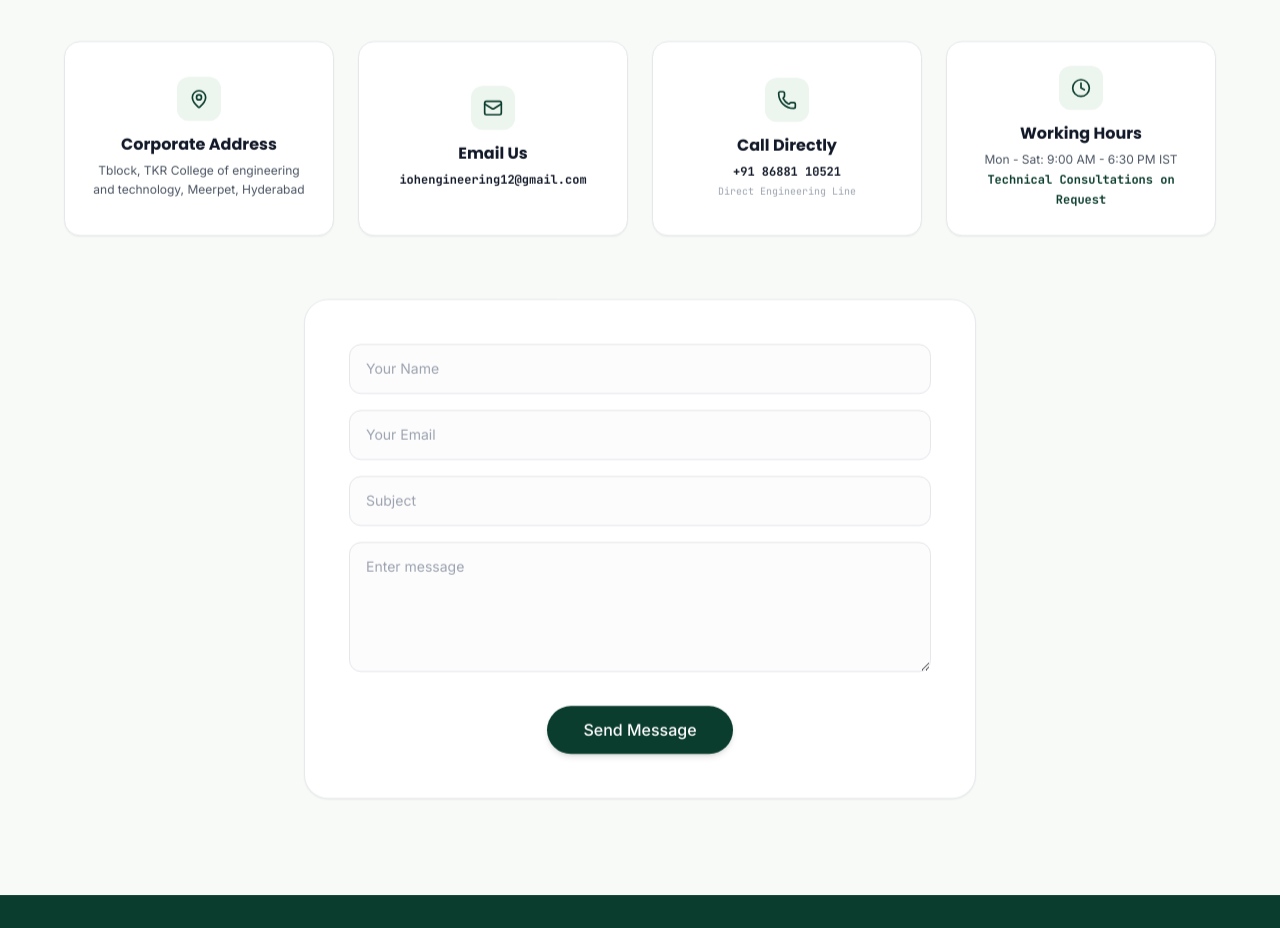
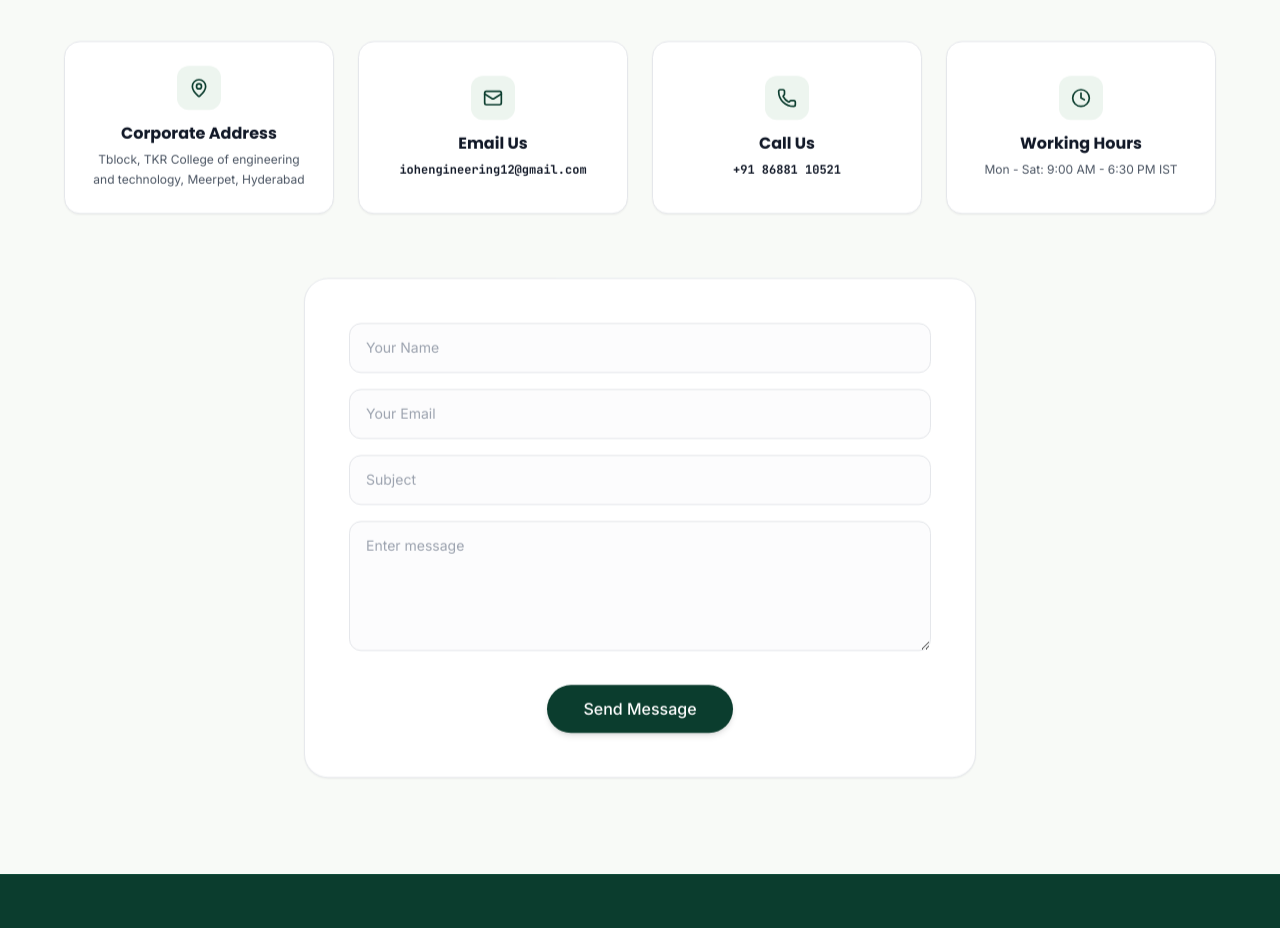
Before and after one commit to Var7745/IOHWEBSITE, a React (Vite) app: page / in a window 1280 px wide. Shown: the part 4760-5688 px from the top of the page. Built offline with nearby package versions, Linux system fonts and the light colour scheme; a web font is replaced by a local one.

Commit message:
refactor: simplify contact info cards - Call Us and clean hours

```diff
--- a/src/components/Contact.jsx
+++ b/src/components/Contact.jsx
@@ -99,16 +99,13 @@ export default function Contact() {
             <div className="p-3 rounded-xl bg-[#EDF5EF] text-[#0B3D2E] mb-3 group-hover:bg-[#0B3D2E] group-hover:text-white transition-all duration-300 ease-corporate group-hover:scale-110">
               <Phone className="w-5 h-5" aria-hidden="true" />
             </div>
-            <h3 className="font-bold text-base mb-1 text-gray-900 font-heading group-hover:text-[#0B3D2E] transition-colors">Call Directly</h3>
+            <h3 className="font-bold text-base mb-1 text-gray-900 font-heading group-hover:text-[#0B3D2E] transition-colors">Call Us</h3>
             <a
               href={`tel:${company.phone1}`}
               className="text-xs font-mono font-semibold text-gray-900 hover:text-[#0B3D2E] hover:underline block focus-visible:ring-1 focus-visible:ring-[#0B3D2E] rounded p-0.5"
             >
               {company.phone1}
             </a>
-            <span className="text-[10px] font-mono text-gray-400 block mt-0.5">
-              Direct Engineering Line
-            </span>
           </div>
 
           {/* Hours */}
@@ -118,8 +115,7 @@ export default function Contact() {
             </div>
             <h3 className="font-bold text-base mb-1 text-gray-900 font-heading group-hover:text-[#0B3D2E] transition-colors">Working Hours</h3>
             <p className="text-xs text-gray-600 leading-relaxed">
-              Mon - Sat: 9:00 AM - 6:30 PM IST<br />
-              <span className="font-bold text-[#0B3D2E] font-mono">Technical Consultations on Request</span>
+              Mon - Sat: 9:00 AM - 6:30 PM IST
             </p>
           </div>
 
```
